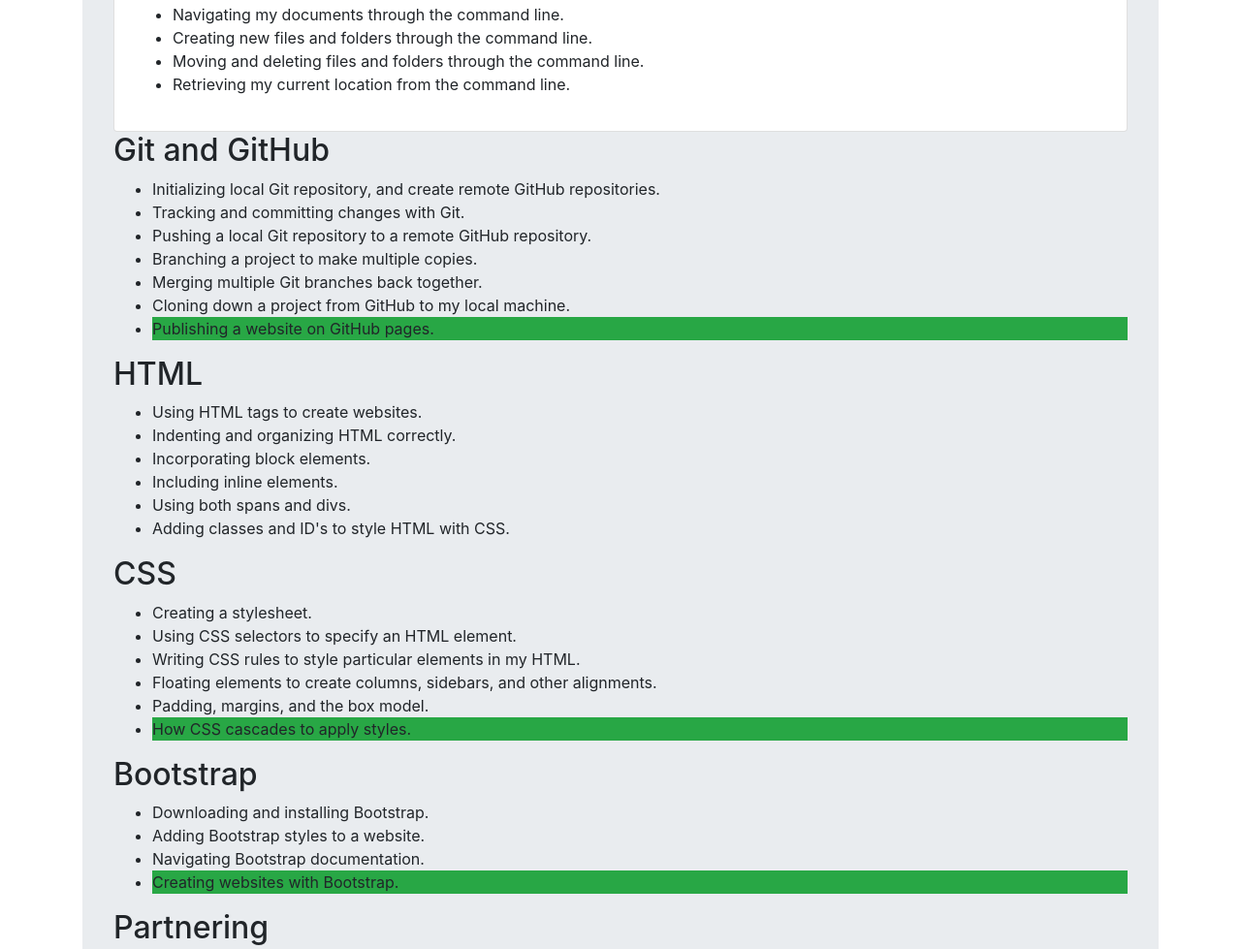
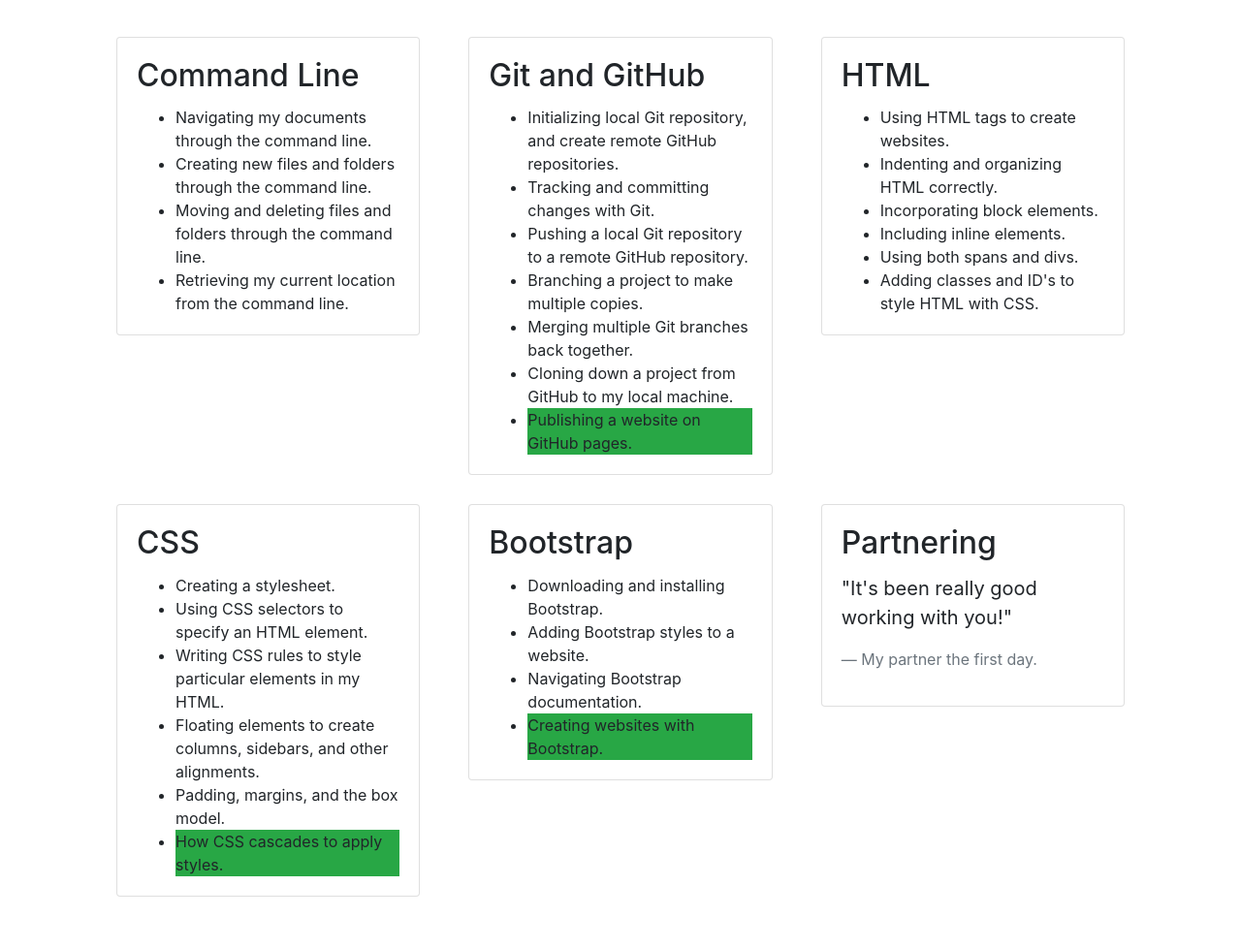
Before and after one commit to y0ung4my/Section-In-Review, a plain HTML site: page index.html in a window 1280 px wide. Shown: the part 228-1207 px from the top of the page at 97% size. After the commit the page ends 1173 px from the top, so only its background shows below. Drawn offline with Linux system fonts and the light colour scheme.

Commit message:
delete bootstrap.html, apply grids to index.html, add styles.css to customize row margins

```diff
--- /dev/null
+++ b/css/styles.css
@@ -0,0 +1,7 @@
+.row {
+  margin: 10px;
+}
+
+.card {
+  margin: 10px;
+}
--- a/index.html
+++ b/index.html
@@ -3,18 +3,21 @@
 <head>
   <title>My First Section at Epicodus</title>
   <link href="css/bootstrap.css" rel="stylesheet" type="text/css">
+  <link href="css/styles.css" rel="stylesheet" type="text/css">
 </head>
 <body>
   <div class="container">
     <div class="jumbotron">
       <h1>My First Section at Epicodus</h1>
-  <p>
-    I've almost finished my first course section at Epicodus. Here are some of the things I've learned so far:
-  </p>
+      <p>I've almost finished my first course section at Epicodus. Here are some of the things I've learned so far:</p>
+    </div>
+
+    <div class="row">
+      <div class="col-md-4">
         <div class="card">
           <div class="card-body">
             <h2 class="card-title">Command Line</h2>
-  <ul class="catd-text">
+            <ul class="card-text">
               <li>Navigating my documents through the command line.</li>
               <li>Creating new files and folders through the command line.</li>
               <li>Moving and deleting files and folders through the command line.</li>
@@ -22,8 +25,12 @@
             </ul>
           </div>
         </div>
-  <h2>Git and GitHub</h2>
-  <ul>
+      </div>
+      <div class="col-md-4">
+        <div class="card">
+          <div class="card-body">
+            <h2 class="card-title">Git and GitHub</h2>
+            <ul class="card-text">
               <li>Initializing local Git repository, and create remote GitHub repositories.</li>
               <li>Tracking and committing changes with Git.</li>
               <li>Pushing a local Git repository to a remote GitHub repository.</li>
@@ -32,8 +39,14 @@
               <li>Cloning down a project from GitHub to my local machine.</li>
               <li class="bg-success">Publishing a website on GitHub pages.</li>
             </ul>
-  <h2>HTML</h2>
-  <ul>
+          </div>
+        </div>
+      </div>
+      <div class="col-md-4">
+        <div class="card">
+          <div class="card-body">
+            <h2 class="card-title">HTML</h2>
+            <ul class="card-text">
               <li>Using HTML tags to create websites.</li>
               <li>Indenting and organizing HTML correctly.</li>
               <li>Incorporating block elements.</li>
@@ -41,8 +54,16 @@
               <li>Using both spans and divs.</li>
               <li>Adding classes and ID's to style HTML with CSS.</li>
             </ul>
-  <h2>CSS</h2>
-  <ul>
+          </div>
+        </div>
+      </div>
+    </div>
+      <div class="row">
+        <div class="col-md-4">
+          <div class="card">
+            <div class="card-body">
+              <h2 class="card-title">CSS</h2>
+              <ul class="card-text">
                 <li>Creating a stylesheet.</li>
                 <li>Using CSS selectors to specify an HTML element.</li>
                 <li>Writing CSS rules to style particular elements in my HTML.</li>
@@ -50,19 +71,33 @@
                 <li>Padding, margins, and the box model.</li>
                 <li class="bg-success">How CSS cascades to apply styles.</li>
               </ul>
-  <h2>Bootstrap</h2>
-  <ul>
+            </div>
+          </div>
+        </div>
+        <div class="col-md-4">
+          <div class="card">
+            <div class="card-body">
+              <h2 class="card-title">Bootstrap</h2>
+              <ul class="card-text">
                 <li>Downloading and installing Bootstrap.</li>
                 <li>Adding Bootstrap styles to a website.</li>
                 <li>Navigating Bootstrap documentation.</li>
                 <li class="bg-success">Creating websites with Bootstrap.</li>
               </ul>
-  <h2>Partnering</h2>
+            </div>
+          </div>
+        </div>
+        <div class="col-md-4">
+          <div class="card">
+            <div class="card-body">
+              <h2 class="card-title">Partnering</h2>
               <blockquote class="blockquote">
                 <p>"It's been really good working with you!"</p>
                 <footer class="blockquote-footer">My partner the first day.</footer>
               </blockquote>
-
+            </div>
+          </div>
+        </div>
       </div>
   </div>
 </body>
```
Also changed, not shown: bootstrap.html (deleted, +0 -21 lines). Lines whose indentation alone changed are shown as unchanged.
